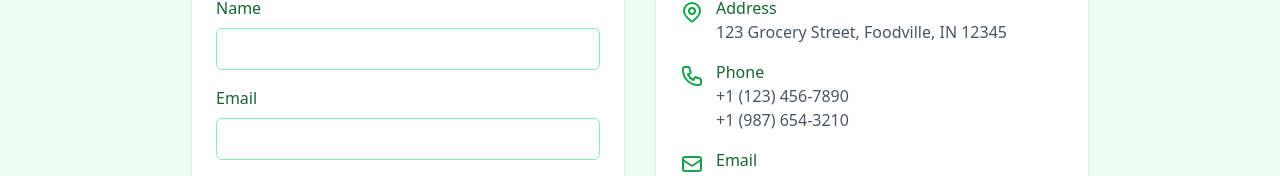
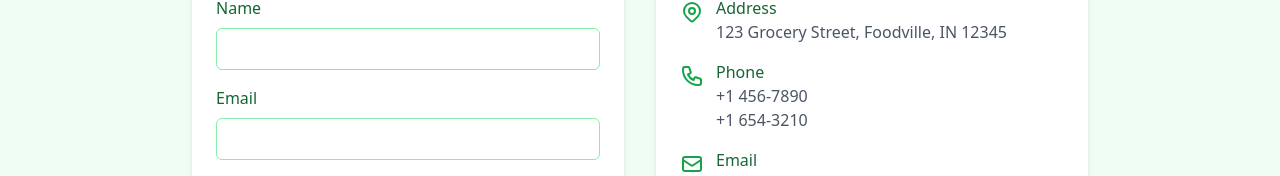
Before and after one commit to Harshini-1974/Web_Grocery, a website: page public/contact.html in a window 1280 px wide. Shown: the part 224-400 px from the top of the page. Drawn offline with nearby package versions, Linux system fonts and the light colour scheme.

Commit message:
Initial commit

```diff
--- a/public/contact.html
+++ b/public/contact.html
@@ -7,7 +7,7 @@
   <script src="https://cdn.tailwindcss.com"></script>
 </head>
 <body class="bg-green-50 min-h-screen flex flex-col">
-  <!-- Navbar -->
+
   <nav class="bg-green-200 p-4 shadow-md flex justify-between items-center flex-wrap">
     <div class="text-xl font-bold text-green-900">🛒 Grocery Express</div>
     <div class="flex items-center gap-6">
@@ -28,12 +28,12 @@
     </div>
   </nav>
 
-  <!-- Contact Section -->
+
   <main class="container mx-auto px-4 py-8 flex-grow">
     <h2 class="text-3xl font-bold text-center mb-6 text-green-800">Contact Us</h2>
 
     <div class="max-w-4xl mx-auto grid grid-cols-1 md:grid-cols-2 gap-8">
-      <!-- Contact Form -->
+
       <div class="bg-white p-6 rounded-lg shadow-md">
         <h3 class="text-xl font-semibold mb-4 text-green-700">Send us a message</h3>
         <form id="contactForm" class="space-y-4">
@@ -63,7 +63,7 @@
         </form>
       </div>
 
-      <!-- Contact Information -->
+
       <div class="bg-white p-6 rounded-lg shadow-md">
         <h3 class="text-xl font-semibold mb-4 text-green-700">Our Information</h3>
         <div class="space-y-4">
@@ -88,8 +88,8 @@
             </div>
             <div>
               <h4 class="font-medium text-green-800">Phone</h4>
-              <p class="text-gray-600">+1 (123) 456-7890</p>
-              <p class="text-gray-600">+1 (987) 654-3210</p>
+              <p class="text-gray-600">+1 456-7890</p>
+              <p class="text-gray-600">+1  654-3210</p>
             </div>
           </div>
 
@@ -128,7 +128,7 @@
   </footer>
 
   <script>
-    // Show user name and logout if logged in
+
     window.onload = () => {
       const userName = localStorage.getItem('userName');
       const userInfo = document.getElementById('user-info');
@@ -143,7 +143,7 @@
       window.location.href = '/';
     }
 
-    // Handle contact form submission
+
     document.getElementById('contactForm').addEventListener('submit', async (e) => {
       e.preventDefault();
 
@@ -153,14 +153,13 @@
       const message = document.getElementById('contactMessage').value;
 
       try {
-        // In a real application, you would send this data to your server
-        // Here we'll just simulate a successful submission
+
         console.log('Contact form submitted:', { name, email, subject, message });
 
-        // Show success message
+
         alert('Thank you for your message! We will get back to you soon.');
 
-        // Reset form
+
         document.getElementById('contactForm').reset();
       } catch (err) {
         console.error('Error submitting contact form:', err);
```
